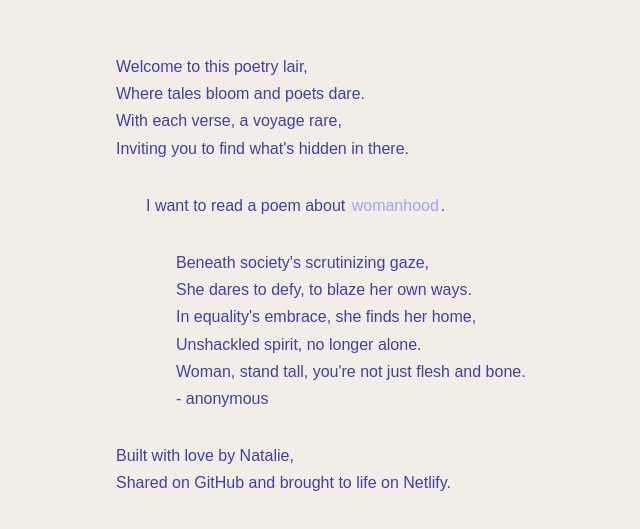
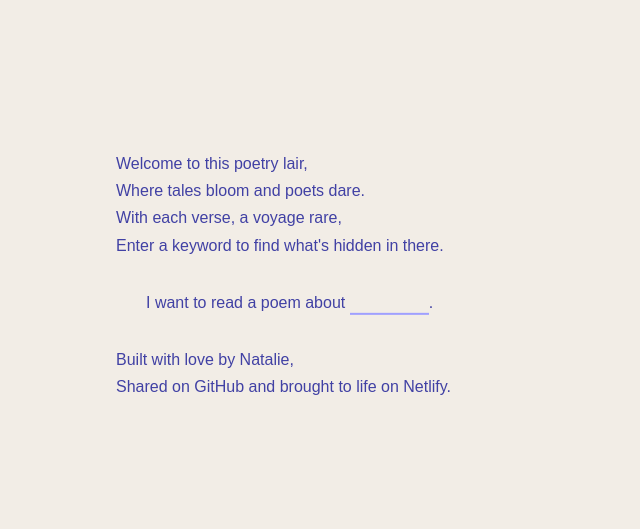
Before and after one commit to natalievanwijnen/AI-powered-generator, a plain HTML site: page index.html in a window 1280 px wide. Shown: the part 125-654 px from the top of the page, without its empty margins (224-864 px from the left). Drawn offline with nearby package versions, Linux system fonts and the light colour scheme; a web font is replaced by a local one.

Commit message:
UX improvements, added GitHub link.

```diff
--- a/index.html
+++ b/index.html
@@ -18,7 +18,7 @@
         <br />
         With each verse, a voyage rare,
         <br />
-        Inviting you to find what's hidden in there.
+        Enter a keyword to find what's hidden in there.
       </header>
       <main>
         <form id="search" onsubmit="generatePoem(event)">
@@ -31,23 +31,26 @@
               oninput="handleInput(event)"
               onkeydown="handleInput(event)"
               autocomplete="off"
-              placeholder="womanhood"
+              placeholder=""
               required
             />.
           </p>
         </form>
         <div id="poem" class="poem">
+          <!--
           Beneath society's scrutinizing gaze,<br />
           She dares to defy, to blaze her own ways.<br />
           In equality's embrace, she finds her home,<br />
           Unshackled spirit, no longer alone.<br />
           Woman, stand tall, you're not just flesh and bone. <br />
-          - anonymous
+          - anonymous -->
         </div>
       </main>
       <div id="hiddenText" style="position: absolute; visibility: hidden"></div>
       <footer>
-        Built with love by Natalie,
+        Built with love by
+        <a href="https://github.com/natalievanwijnen" target="_blank">Natalie</a
+        >,
         <br />
         Shared on
         <a
--- a/src/style.css
+++ b/src/style.css
@@ -35,15 +35,18 @@ main {
 input {
   background: none;
   border: none;
+  border-bottom: 2px solid var(--accent-color);
   color: var(--text);
   font-family: "chandler-42-regular", sans-serif;
   font-size: 16px;
-  width: 87px;
+  width: 75px;
 }
 
 input:focus {
   background: none;
   border: none;
+  border-bottom: 2px solid var(--accent-color);
+
   outline: none;
 }
 
```
